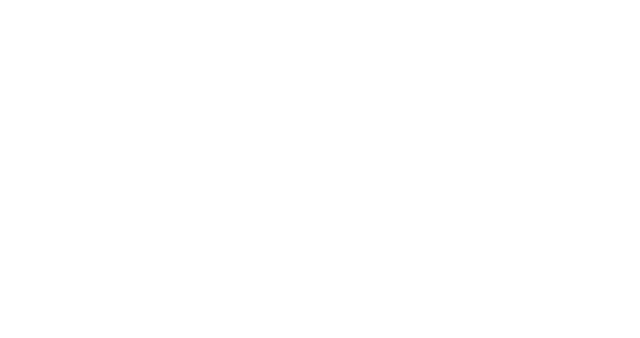
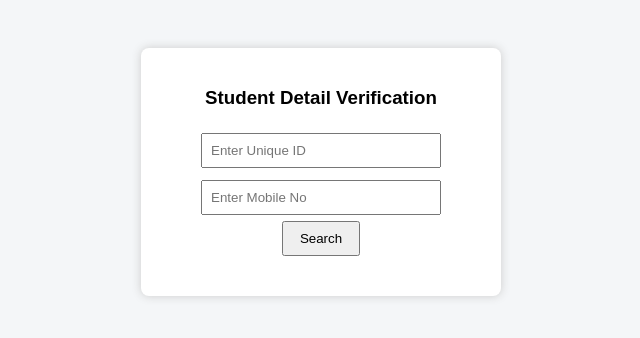
Before and after one commit to vip08007/StudentQR, a plain HTML site: page index.html in a window 1280 px wide. Shown: the whole page, without its empty margins (319-959 px from the left). Drawn offline with Linux system fonts and the light colour scheme.

Commit message:
Update index.html

```diff
--- a/index.html
+++ b/index.html
@@ -1,14 +1,62 @@
+<!DOCTYPE html>
+<html>
+<head>
+    <meta charset="UTF-8">
+    <title>Student Verification</title>
+    <style>
+        body {
+            font-family: Arial, sans-serif;
+            background: #f4f6f8;
+            text-align: center;
+            padding-top: 40px;
+        }
+        input {
+            padding: 8px;
+            margin: 6px;
+            width: 220px;
+        }
+        button {
+            padding: 8px 16px;
+            cursor: pointer;
+        }
+        #result {
+            margin-top: 20px;
+            font-weight: bold;
+        }
+        .box {
+            background: white;
+            width: 320px;
+            margin: auto;
+            padding: 20px;
+            border-radius: 8px;
+            box-shadow: 0 0 10px #ccc;
+        }
+    </style>
+</head>
+
+<body>
+
+<div class="box">
+    <h3>Student Detail Verification</h3>
+
+    <input type="text" id="uid" placeholder="Enter Unique ID"><br>
+    <input type="text" id="mobile" placeholder="Enter Mobile No"><br>
+    <button onclick="searchStudent()">Search</button>
+
+    <div id="result"></div>
+</div>
+
 <script>
 let students = [];
 
 fetch('students.csv')
-.then(response => response.text())
+.then(res => res.text())
 .then(data => {
     let rows = data.split(/\r?\n/);
     rows.slice(1).forEach(row => {
-        let cols = row.split(",");
-        if(cols.length >= 6){
-            students.push(cols.map(col => col.trim()));
+        let cols = row.split("\t").map(c => c.trim());
+        if (cols.length >= 6) {
+            students.push(cols);
         }
     });
 });
@@ -17,21 +65,22 @@
     let uid = document.getElementById("uid").value.trim();
     let mobile = document.getElementById("mobile").value.trim();
 
-    let found = students.find(student =>
-        student[3].trim() == uid &&
-        student[2].trim() == mobile
-    );
+    let s = students.find(x => x[3] === uid && x[2] === mobile);
 
-    if(found){
+    if (s) {
         document.getElementById("result").innerHTML =
-            "Name: " + found[0] + "<br>" +
-            "Father Name: " + found[1] + "<br>" +
-            "Mobile: " + found[2] + "<br>" +
-            "Unique ID: " + found[3] + "<br>" +
-            "2 Wheeler: " + found[4] + "<br>" +
-            "4 Wheeler: " + found[5];
+            "Name: " + s[0] + "<br>" +
+            "Father Name: " + s[1] + "<br>" +
+            "Mobile: " + s[2] + "<br>" +
+            "Unique ID: " + s[3] + "<br>" +
+            "2 Wheeler: " + s[4] + "<br>" +
+            "4 Wheeler: " + s[5];
     } else {
-        document.getElementById("result").innerHTML = "Invalid Details!";
+        document.getElementById("result").innerHTML =
+            "<span style='color:red'>Invalid Details!</span>";
     }
 }
 </script>
+
+</body>
+</html>
```
